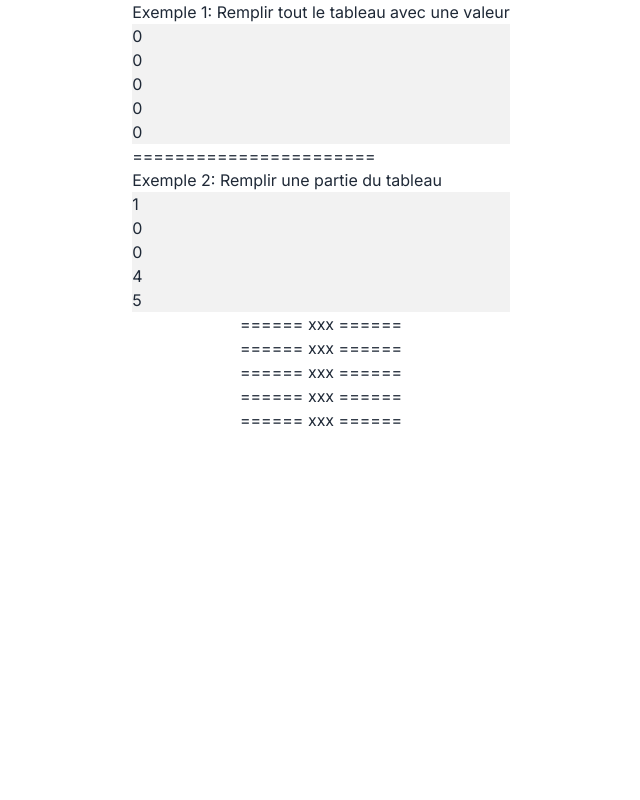
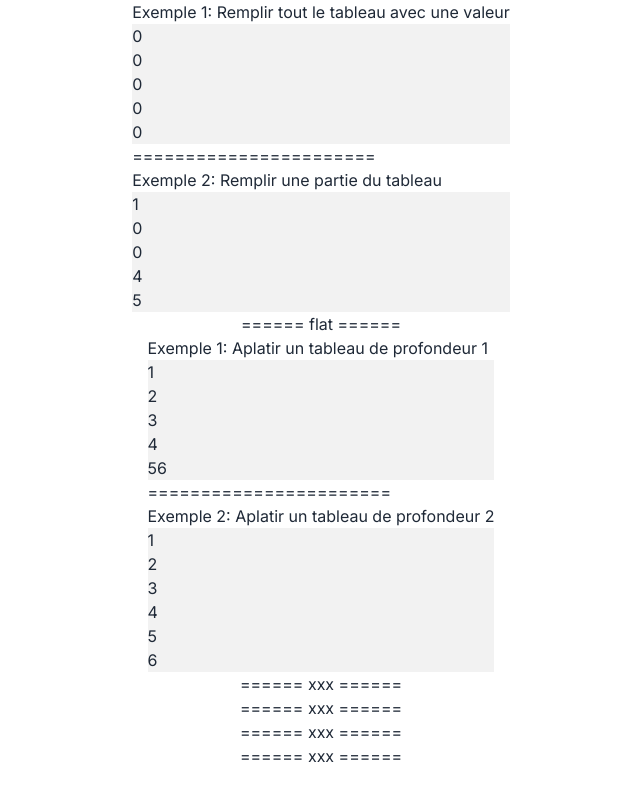
Before and after one commit to mathias-grdl/Javascript-Exemples, a Next.js app: page / in a window 1280 px wide. Shown: the part 4537-5337 px from the top of the page, without its empty margins (319-959 px from the left). Before the commit the page ends 5065 px from the top, so only its background shows below. Built offline with nearby package versions, Linux system fonts and the light colour scheme.

Commit message:
add: flat

```diff
--- a/app/page.jsx
+++ b/app/page.jsx
@@ -4,6 +4,7 @@ import Fill from "@/components/fill";
 import Filter from "@/components/Filter";
 import Find from "@/components/find";
 import FindIndex from "@/components/findIndex";
+import Flat from "@/components/flat";
 import ForEach from "@/components/forEach";
 import Includes from "@/components/includes";
 import Map from "@/components/Map";
@@ -35,7 +36,8 @@ export default function Home() {
 			<Sort />
 			<aside>====== fill ======</aside>
 			<Fill />
-			<aside>====== xxx ======</aside>
+			<aside>====== flat ======</aside>
+			<Flat />
 			<aside>====== xxx ======</aside>
 			<aside>====== xxx ======</aside>
 			<aside>====== xxx ======</aside>
--- /dev/null
+++ b/components/flat/index.jsx
@@ -0,0 +1,46 @@
+// Exemple 1: Aplatir un tableau de profondeur 1
+function AplatirProfondeur1() {
+	const arr = [1, [2, 3], [4, [5, 6]]];
+	const flatArr = arr.flat();
+
+	return (
+		<ul className="bg-base-200">
+			{flatArr.map((num, index) => (
+				<li key={index}>{num}</li>
+			))}
+		</ul>
+	);
+}
+
+// Exemple 2: Aplatir un tableau de profondeur 2
+function AplatirProfondeur2() {
+	const arr = [1, [2, 3], [4, [5, 6]]];
+	const flatArr = arr.flat(2);
+
+	return (
+		<ul className="bg-base-200">
+			{flatArr.map((num, index) => (
+				<li key={index}>{num}</li>
+			))}
+		</ul>
+	);
+}
+
+export default function Flat() {
+	return (
+		<div className="flex flex-col">
+			{/* Exemple 1: Aplatir un tableau de profondeur 1 */}
+			<div>
+				<h2>Exemple 1: Aplatir un tableau de profondeur 1</h2>
+				<AplatirProfondeur1 />
+			</div>
+			<aside>=======================</aside>
+
+			{/* Exemple 2: Aplatir un tableau de profondeur 2 */}
+			<div>
+				<h2>Exemple 2: Aplatir un tableau de profondeur 2</h2>
+				<AplatirProfondeur2 />
+			</div>
+		</div>
+	);
+}
```
